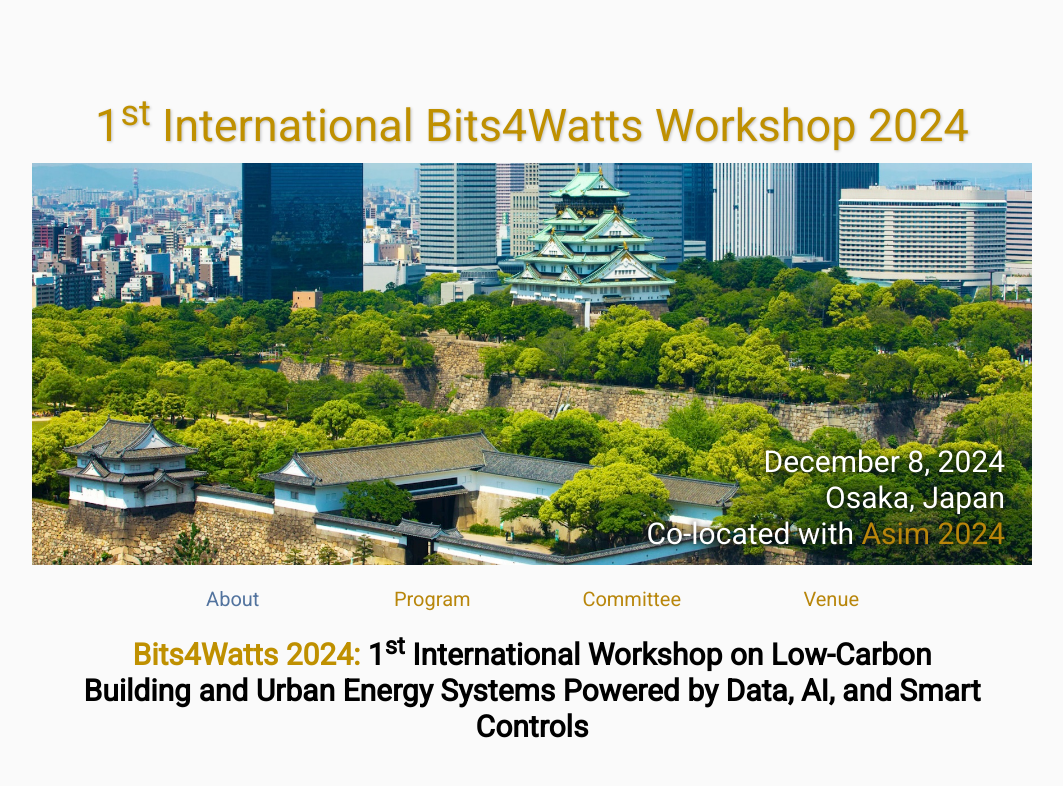
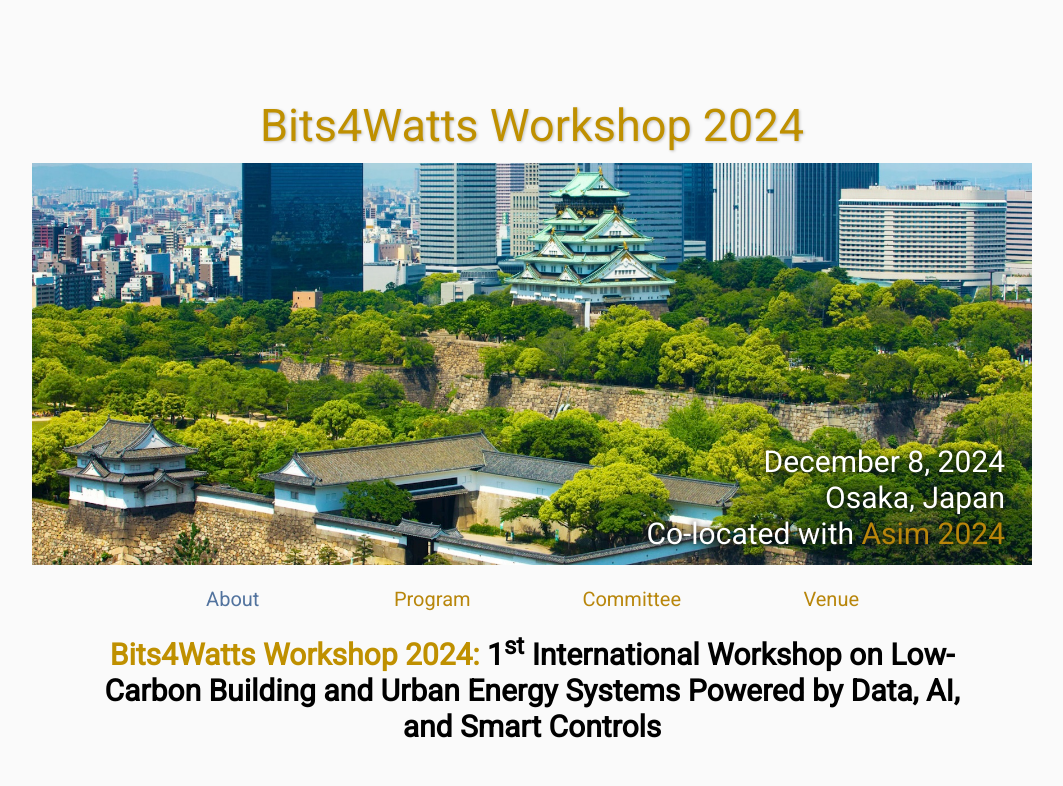
Before and after one commit to chacehoo/conference-test, a plain HTML site: page index.html in a window 1280 px wide. Shown: the top 786 px of the page, without its empty margins (108-1171 px from the left). Drawn offline with Linux system fonts and the light colour scheme.

Commit message:
new updates by M.

```diff
--- a/index.html
+++ b/index.html
@@ -17,7 +17,7 @@
     <div class="banner">
         <img src="assets/banner.jpg" alt="workshop Banner" style="width: 100%">
         <div class="top-left">
-            <span class="title1" style="font-size: 45px; font-family: Roboto, sans-serif; color: #BF9000;">1<sup>st</sup> International Bits4Watts Workshop 2024 </span>
+            <span class="title1" style="font-size: 45px; font-family: Roboto, sans-serif; color: #BF9000;">Bits4Watts Workshop 2024 </span>
         </div>
         <div class="bottom-right" style="font-size: 30px; font-family: Roboto, sans-serif; color: white; line-height:1.2;">
             December 8, 2024 <br>
@@ -44,7 +44,7 @@
     </table>
 
     <p style="font-size: 30px; font-family: Roboto, sans-serif; color: black;  font-weight: bold; text-align: center; line-height:1.2;">
-      <font color= "#BF9000">Bits4Watts 2024: </font> 1<sup>st</sup> International Workshop on Low-Carbon Building and Urban Energy Systems Powered by Data, AI, and Smart Controls
+      <font color= "#BF9000">Bits4Watts Workshop 2024: </font> 1<sup>st</sup> International Workshop on Low-Carbon Building and Urban Energy Systems Powered by Data, AI, and Smart Controls
 
     </p>
 
```
